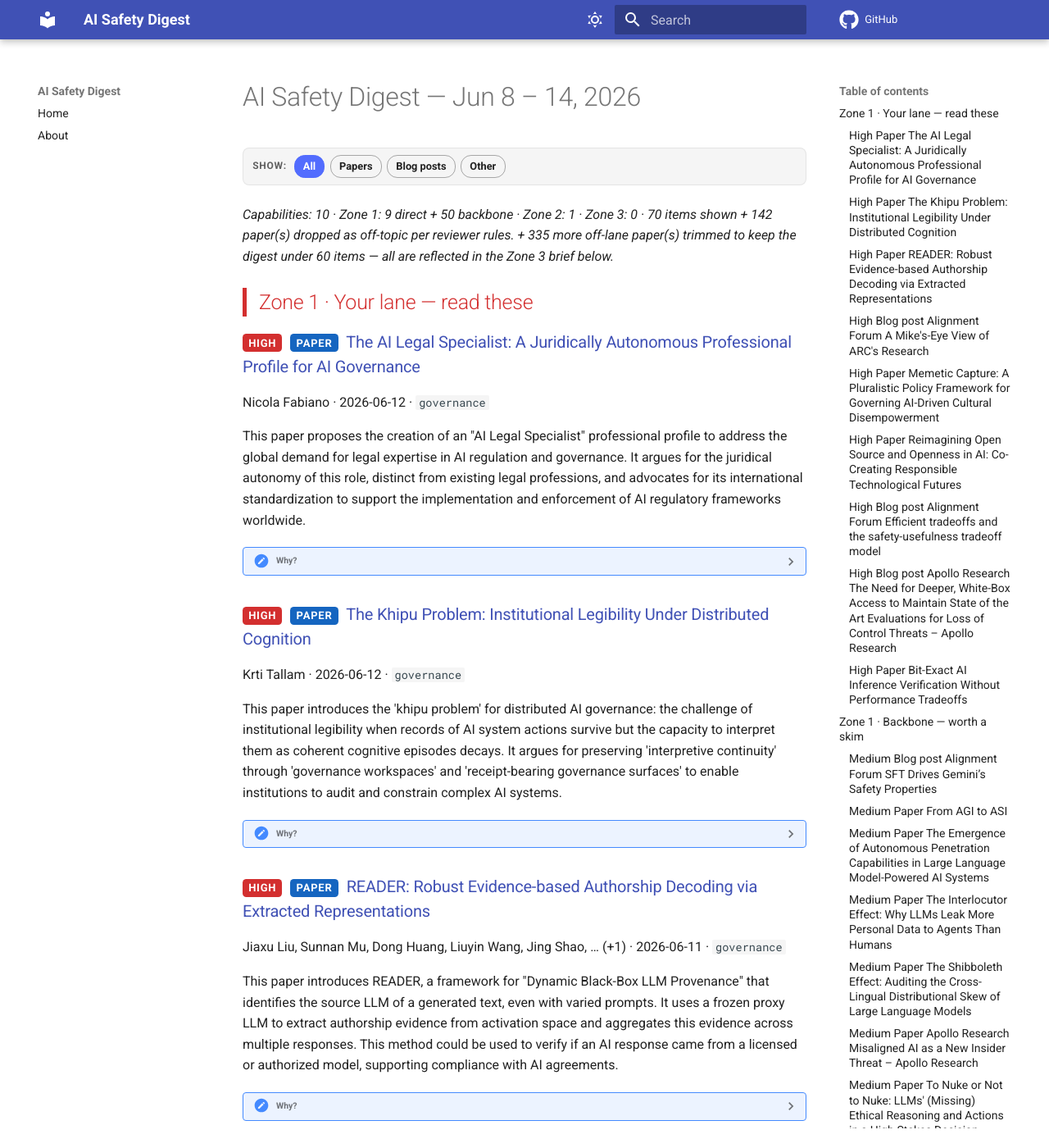
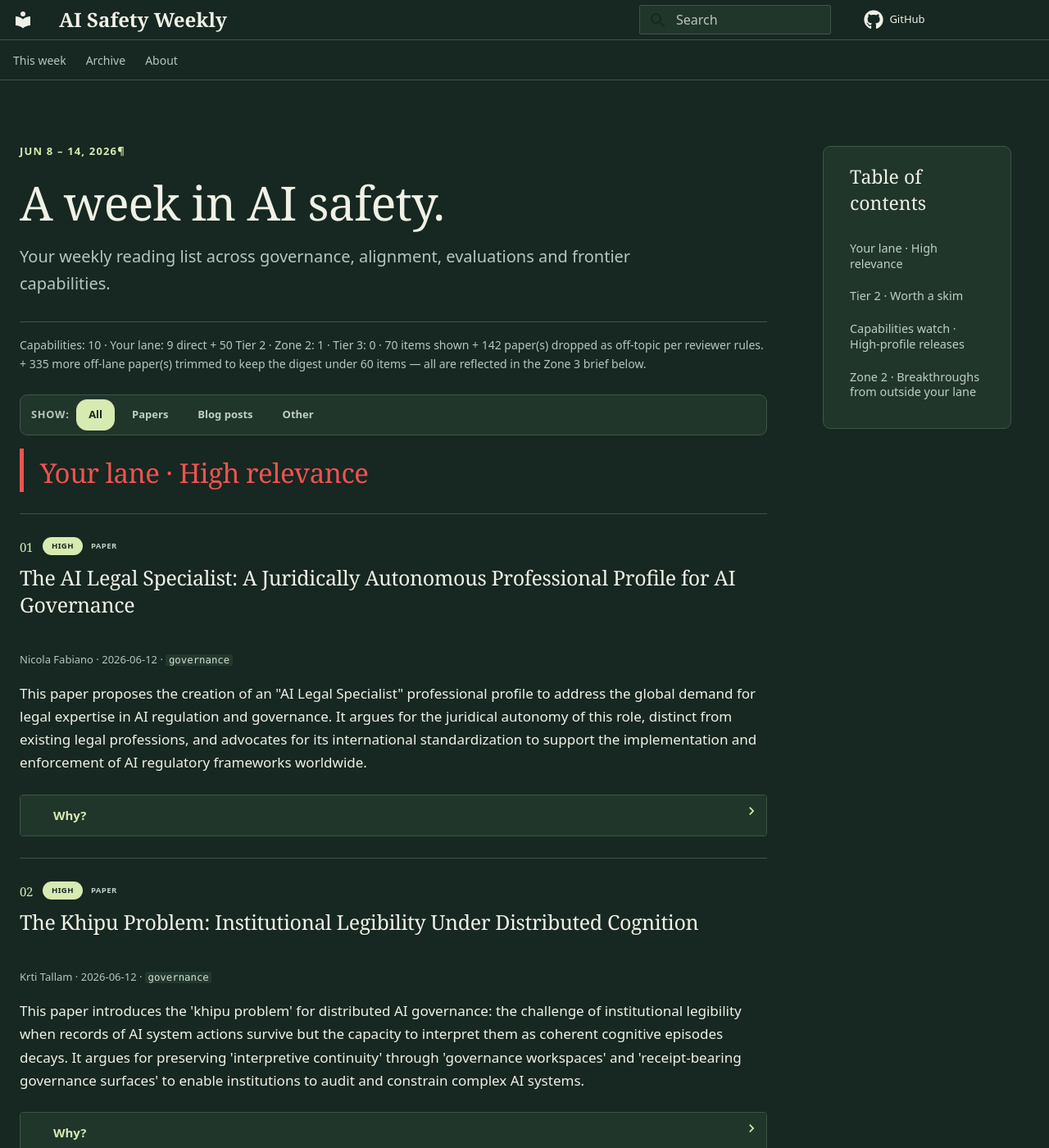
Before and after one commit to AI-Safety-Weekly/ai-safety-digest, an MkDocs documentation site: the page built from docs/digest-2026-W24.md, in a window 1280 px wide and 1400 px high. Shown: the whole window at 82% size. Built offline with MkDocs 1.6.1 and Material for MkDocs 9.7.7, drawn with Linux system fonts in a browser that asks for light colours; comment, search, counter and statistics services are not loaded; some of the changed text lies outside the part shown.

Commit message:
Publish forest editorial design and static-only Pages build (#21)

```diff
--- /dev/null
+++ b/docs/archive.md
@@ -0,0 +1,3 @@
+# The archive
+
+The edition index is generated at build time from the preserved weekly files.
--- a/docs/javascripts/type-filter.js
+++ b/docs/javascripts/type-filter.js
@@ -108,9 +108,13 @@ function buildToolbar(onChange, initial) {
     btn.className = "type-filter-btn";
     btn.textContent = f.label;
     btn.dataset.value = f.value;
+    btn.setAttribute("aria-pressed", String(f.value === initial));
     if (f.value === initial) btn.classList.add("active");
     btn.addEventListener("click", () => {
-      buttons.forEach((b) => b.classList.toggle("active", b === btn));
+      buttons.forEach((b) => {
+        b.classList.toggle("active", b === btn);
+        b.setAttribute("aria-pressed", String(b === btn));
+      });
       onChange(f.value);
     });
     buttons.push(btn);
@@ -126,18 +130,19 @@ document.addEventListener("DOMContentLoaded", () => {
   const sections = buildSections(root);
   if (!sections.some((s) => s.entries.length)) return;
 
-  let current = sessionStorage.getItem(FILTER_KEY) || "all";
+  let current = "all";
+  try { current = sessionStorage.getItem(FILTER_KEY) || "all"; } catch (_) { /* Storage may be disabled. */ }
   if (!FILTERS.some((f) => f.value === current)) current = "all";
 
   const onChange = (value) => {
     current = value;
-    sessionStorage.setItem(FILTER_KEY, value);
+    try { sessionStorage.setItem(FILTER_KEY, value); } catch (_) { /* Filtering still works. */ }
     applyFilter(sections, value);
   };
 
   const toolbar = buildToolbar(onChange, current);
-  const h1 = root.querySelector("h1");
-  if (h1 && h1.nextSibling) root.insertBefore(toolbar, h1.nextSibling);
+  const firstSection = root.querySelector("h2");
+  if (firstSection) root.insertBefore(toolbar, firstSection);
   else root.insertBefore(toolbar, root.firstChild);
 
   applyFilter(sections, current);
--- /dev/null
+++ b/docs/stylesheets/editorial.css
@@ -0,0 +1,90 @@
+/* Editorial journal / forest palette. Content and controls are preserved. */
+[data-md-color-scheme="slate"] {
+  color-scheme: dark;
+  --md-default-bg-color: #172722;
+  --md-default-fg-color: #f0f1e6;
+  --md-default-fg-color--light: #b7c6bd;
+  --md-default-fg-color--lighter: #81998a;
+  --md-default-fg-color--lightest: #3e5548;
+  --md-primary-fg-color: #d7eab1;
+  --md-primary-fg-color--dark: #15231e;
+  --md-primary-bg-color: #172722;
+  --md-accent-fg-color: #d7eab1;
+  --md-accent-bg-color: #172722;
+  --md-code-bg-color: #22382e;
+  --md-code-fg-color: #d4dfcf;
+  --md-typeset-a-color: #d7eab1;
+  --md-footer-bg-color: #13211c;
+  --md-footer-fg-color: #f0f1e6;
+  --md-footer-fg-color--light: #b7c6bd;
+  --md-text-font: system-ui, -apple-system, BlinkMacSystemFont, "Segoe UI", sans-serif;
+}
+body { font-family: var(--md-text-font); }
+.md-grid { max-width: 68rem; }
+.md-header, .md-tabs { background: #172722; color: #f0f1e6; box-shadow: none; }
+.md-header { border-bottom: 1px solid #3e5548; }
+.md-header__title { font: 1.2rem Georgia, "Times New Roman", serif; }
+.md-header__topic { line-height: 2.4rem; }
+.md-tabs { border-bottom: 1px solid #3e5548; }
+.md-tabs__link { opacity: 1; color: #b7c6bd; }
+.md-tabs__link--active, .md-tabs__link:hover { color: #d7eab1; }
+.md-main__inner { margin-top: 2.8rem; }
+.md-content { min-width: 0; }
+.md-typeset { font-size: .85rem; line-height: 1.65; }
+.md-typeset h1, .md-typeset h2, .md-typeset h3 {
+  font-family: Georgia, "Times New Roman", serif;
+  font-weight: 400; letter-spacing: -.015em; color: #f0f1e6;
+}
+.md-typeset h1 { font-size: clamp(2.3rem, 4.5vw, 3.2rem); line-height: 1.12; margin: .35rem 0 .75rem; }
+.md-typeset .edition-date { color: #d7eab1; text-transform: uppercase; letter-spacing: .09em; font-weight: 650; font-size: .65rem; margin: 0 0 1rem; }
+.md-typeset .edition-intro { color: #b7c6bd; font-size: 1rem; max-width: 39rem; margin: .8rem 0 1.5rem; }
+.md-typeset .edition-context { border-top: 1px solid #3e5548; padding-top: .8rem; color: #b7c6bd; font-size: .7rem; }
+.md-typeset .edition-context em { font-style: normal; }
+.md-typeset h2, [data-md-color-scheme="slate"] .md-typeset h2[id] {
+  color: #f0f1e6; border-left: 0; border-top: 1px solid #3e5548;
+  padding: 1.2rem 0 0; margin: 2rem 0 1.1rem; font-size: 1.65rem;
+}
+.md-typeset h2#high-relevance { border-top: 0; padding-top: .35rem; margin-top: .5rem; }
+.md-typeset h3.article-title { position: relative; font-size: 1.25rem; line-height: 1.3; padding-top: 1rem; margin: 1.3rem 0 .4rem; border-top: 1px solid #3e5548; }
+.article-title > a:not(.headerlink) { display: block; margin-top: .45rem; color: #f0f1e6; }
+.article-title > a:not(.headerlink):hover { color: #d7eab1; text-decoration: underline; text-underline-offset: .15em; }
+.article-number { font: .75rem Georgia, serif; color: #d7eab1; margin-right: .6rem; }
+.md-typeset .article-meta { font-size: .65rem; color: #b7c6bd; margin: .4rem 0 .75rem; }
+.md-typeset .article-meta code { font-size: .95em; }
+.tier-pill, .type-badge, .lab-badge { font-family: var(--md-text-font); font-size: .48rem; line-height: 1.4; letter-spacing: .04em; vertical-align: middle; }
+[data-md-color-scheme="slate"] .tier-pill { border-radius: 2rem; padding: .2rem .55rem; background: #bdd3a8; color: #172722; }
+[data-md-color-scheme="slate"] .tier-pill-high { background: #d7eab1; }
+[data-md-color-scheme="slate"] .tier-pill-capability { background: #b1d6cb; }
+[data-md-color-scheme="slate"] .tier-pill-breakthrough { background: #dac6e5; }
+[data-md-color-scheme="slate"] .type-badge, .lab-badge { background: transparent; color: #c0cec5; border: 0; padding-left: 0; }
+.type-filter { border-radius: .45rem; background: #21362b; padding: .25rem; gap: .3rem; margin: 1.3rem 0 .8rem; }
+.type-filter-label { padding-left: .4rem; color: #b7c6bd; opacity: 1; }
+.type-filter-btn { font-size: .65rem; border: 1px solid transparent; padding: .35rem .7rem; color: #c0cec5; }
+.type-filter-btn.active { background: #d7eab1; color: #172722; }
+.md-typeset details { box-shadow: none; background: #1c3027; border-color: #3e5548; color: #c0cec5; font-size: .78rem; }
+.md-typeset details > summary { background: #21362b; color: #d7eab1; font-size: .75rem; padding: .6rem 1rem; }
+.md-typeset details > summary::before { display: none; }
+.md-typeset details p, .md-typeset details li { color: #c0cec5; }
+.md-sidebar--secondary .md-nav { background: #21362b; padding: 1rem; border: 1px solid #3e5548; border-radius: .45rem; font-size: .72rem; }
+.md-sidebar--secondary .md-nav__title { color: #f0f1e6; background: transparent; box-shadow: none; font: 1.15rem Georgia, serif; padding-bottom: .8rem; }
+.md-sidebar--secondary .md-nav__link { color: #c0cec5; padding: .3rem 0; }
+.md-sidebar--secondary .md-nav__link--active { color: #d7eab1; }
+.md-search__form { border: 1px solid #3e5548; background: #21362b; }
+.feedback-btn-submit { color: #172722; }
+:where(a, button, input, select, textarea, summary):focus-visible { outline: 3px solid #d7eab1; outline-offset: 4px; }
+.md-typeset a, .md-typeset h3 { overflow-wrap: anywhere; }
+@media (min-width: 76.25em) {
+  .md-sidebar--primary { display: none; }
+  .md-content { margin-right: 2rem; }
+  .md-sidebar--secondary { width: 14rem; }
+}
+@media (max-width: 59.984375em) {
+  .md-main__inner { margin-top: 1.5rem; }
+  .md-typeset { font-size: .85rem; }
+  .md-typeset h1 { font-size: 2.35rem; }
+  .md-typeset h3.article-title { font-size: 1.2rem; }
+  .md-typeset .edition-intro { font-size: .9rem; }
+  .md-header__title { font-size: 1rem; margin-left: .25rem; }
+  .md-typeset .edition-context { font-size: .65rem; }
+}
+@media (prefers-reduced-motion: reduce) { *, *::before, *::after { scroll-behavior: auto !important; transition: none !important; } }
--- a/mkdocs.yml
+++ b/mkdocs.yml
@@ -1,26 +1,17 @@
-site_name: AI Safety Digest
+site_name: AI Safety Weekly
 site_description: Weekly auto-generated reading list of new AI safety research
 site_url: https://ai-safety-weekly.github.io/ai-safety-digest/
 
 theme:
   name: material
+  font: false
   palette:
-    - media: "(prefers-color-scheme: light)"
-      scheme: default
-      primary: indigo
-      accent: indigo
-      toggle:
-        icon: material/weather-sunny
-        name: Switch to dark mode
-    - media: "(prefers-color-scheme: dark)"
-      scheme: slate
-      primary: indigo
-      accent: indigo
-      toggle:
-        icon: material/weather-night
-        name: Switch to light mode
+    scheme: slate
+    primary: custom
+    accent: custom
   features:
     - navigation.top
+    - navigation.tabs
     - search.highlight
     - search.suggest
     - content.code.copy
@@ -31,7 +22,8 @@ theme:
 repo_url: https://github.com/ai-safety-weekly/ai-safety-digest
 
 nav:
-  - Home: index.md
+  - This week: index.md
+  - Archive: archive.md
   - About: about.md
 
 # Weekly digest pages are linked from the landing page, not in the nav.
@@ -45,6 +37,7 @@ markdown_extensions:
   - tables
   - toc:
       permalink: true
+      toc_depth: 2
   - pymdownx.details
   - pymdownx.superfences
   - pymdownx.highlight:
@@ -60,9 +53,16 @@ extra:
     - icon: fontawesome/brands/github
       link: https://github.com/ai-safety-weekly/ai-safety-digest
 
+hooks:
+  - docs/_hooks/editorial.py
+
 extra_css:
   - stylesheets/extra.css
+  - stylesheets/editorial.css
 
 extra_javascript:
   - javascripts/feedback-gate.js
   - javascripts/type-filter.js
+
+exclude_docs: |
+  _hooks/
```
Also changed, not shown: docs/_hooks/editorial.py (added, +68 -0 lines), 2 other files.
